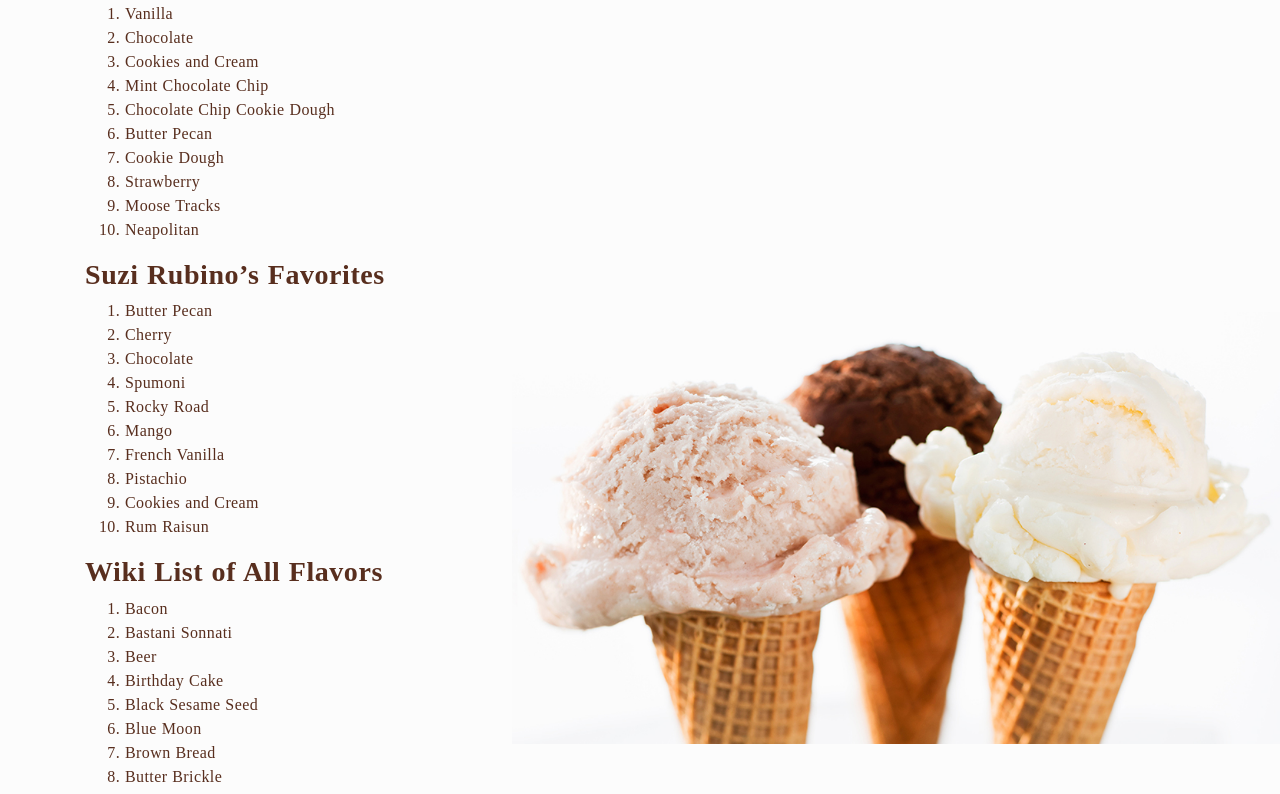
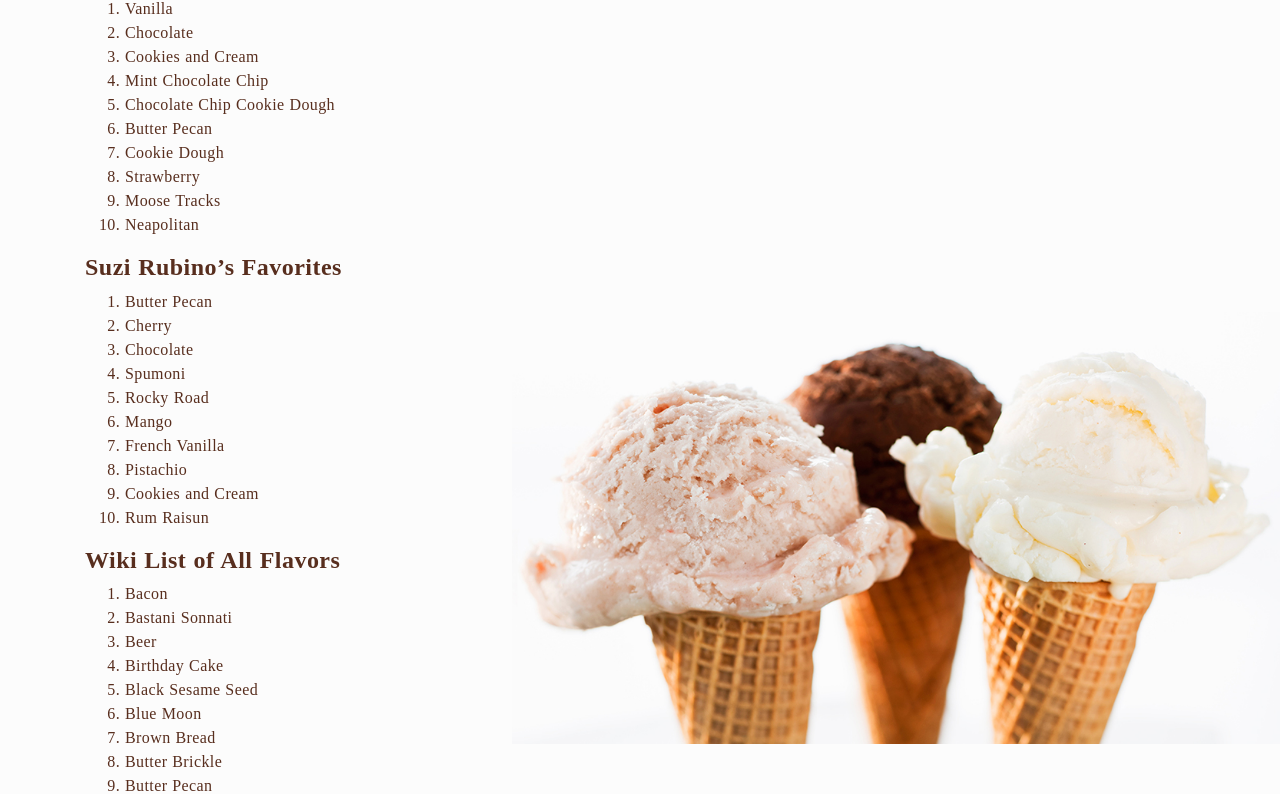
Before and after one commit to rerun1/iceCreamFlavors, a plain HTML site: page index.html in a window 1280 px wide. Shown: the part 56-850 px from the top of the page. Drawn offline with Linux system fonts and the light colour scheme; a web font is replaced by a local one.

Commit message:
update README.md and add screenshot of current file status

```diff
--- a/css/styles.css
+++ b/css/styles.css
@@ -101,7 +101,7 @@ body{
   background-attachment: fixed;
 }
 h1 {
-  font-size:1.75em;
+  font-size:1.5em;
   font-family: 'Bodoni Bold';
   font-style: normal;
   font-weight: 700;
```
Also changed, not shown: Bacon ice cream list.txt (deleted), Bacon ice cream.txt (deleted), img/screenShot8-9-19.png (added), 1 other file.
